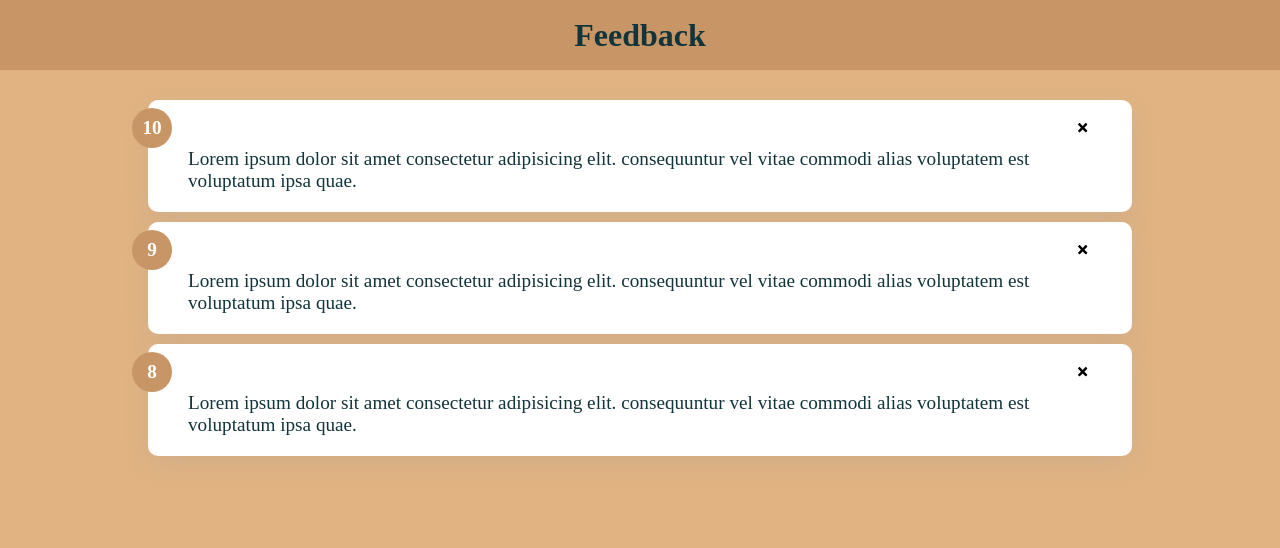
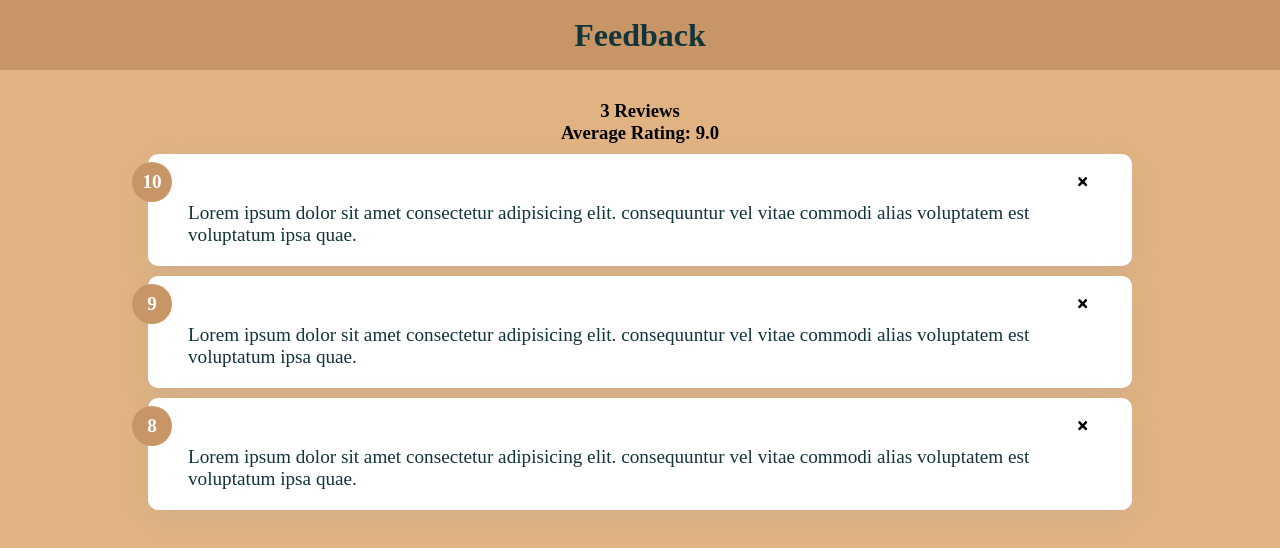
Before and after one commit to VentsiGeorgiev/react-applications, a React (Create React App) app in the folder feedback/: page / in a window 1280 px wide. Shown: the top 548 px of the page. Built offline with nearby package versions, Linux system fonts and the light colour scheme.

Commit message:
Review count and average rating

```diff
--- a/feedback/src/App.js
+++ b/feedback/src/App.js
@@ -1,4 +1,5 @@
 import { useState } from "react";
+import FeedbackStats from "./components/FeedbaackStats";
 import FeedbackList from "./components/FeedbackList";
 
 import Header from "./components/Header";
@@ -18,6 +19,7 @@ function App() {
     <>
       <Header />
       <div className="container">
+        <FeedbackStats feedback={feedback} />
         <FeedbackList feedback={feedback} handleDelete={deleteFeedback} />
       </div>
     </>
--- /dev/null
+++ b/feedback/src/components/FeedbaackStats.jsx
@@ -0,0 +1,16 @@
+function FeedbackStats({ feedback }) {
+
+  // calc avr
+  let average = feedback.reduce((acc, cur) => {
+    return acc + cur.rating
+  }, 0) / feedback.length;
+
+  return (
+    <div className="feedback-stats">
+      <h3>{feedback.length} Reviews</h3>
+      <h3>Average Rating: {isNaN(average) ? 0 : average.toFixed(1)}</h3>
+    </div>
+  )
+}
+
+export default FeedbackStats;
--- a/feedback/src/index.css
+++ b/feedback/src/index.css
@@ -67,3 +67,8 @@ header {
   background-color: #fff;
   margin: 0 3px;
 }
+
+.feedback-stats {
+  text-align: center;
+
+}
```
